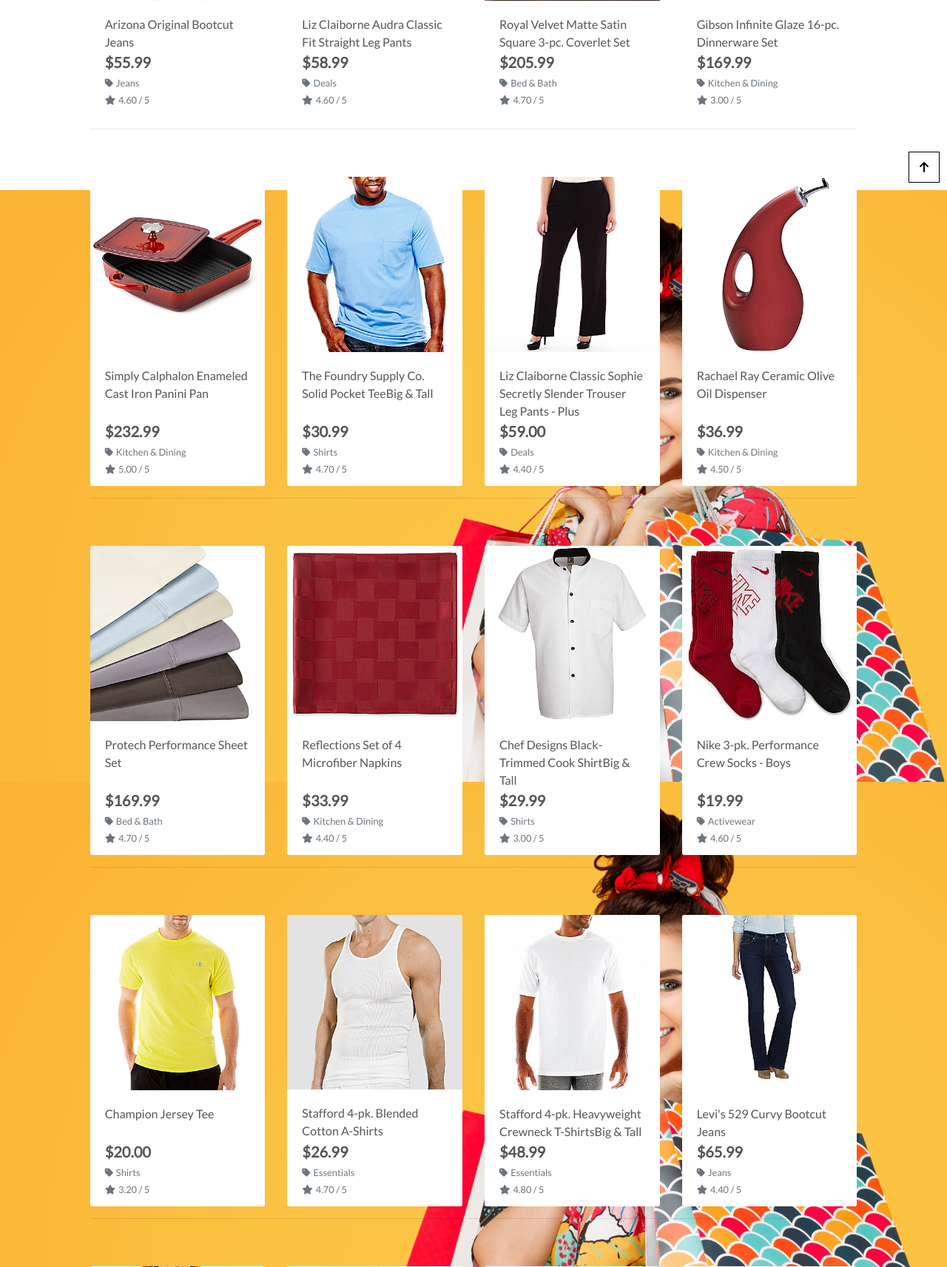
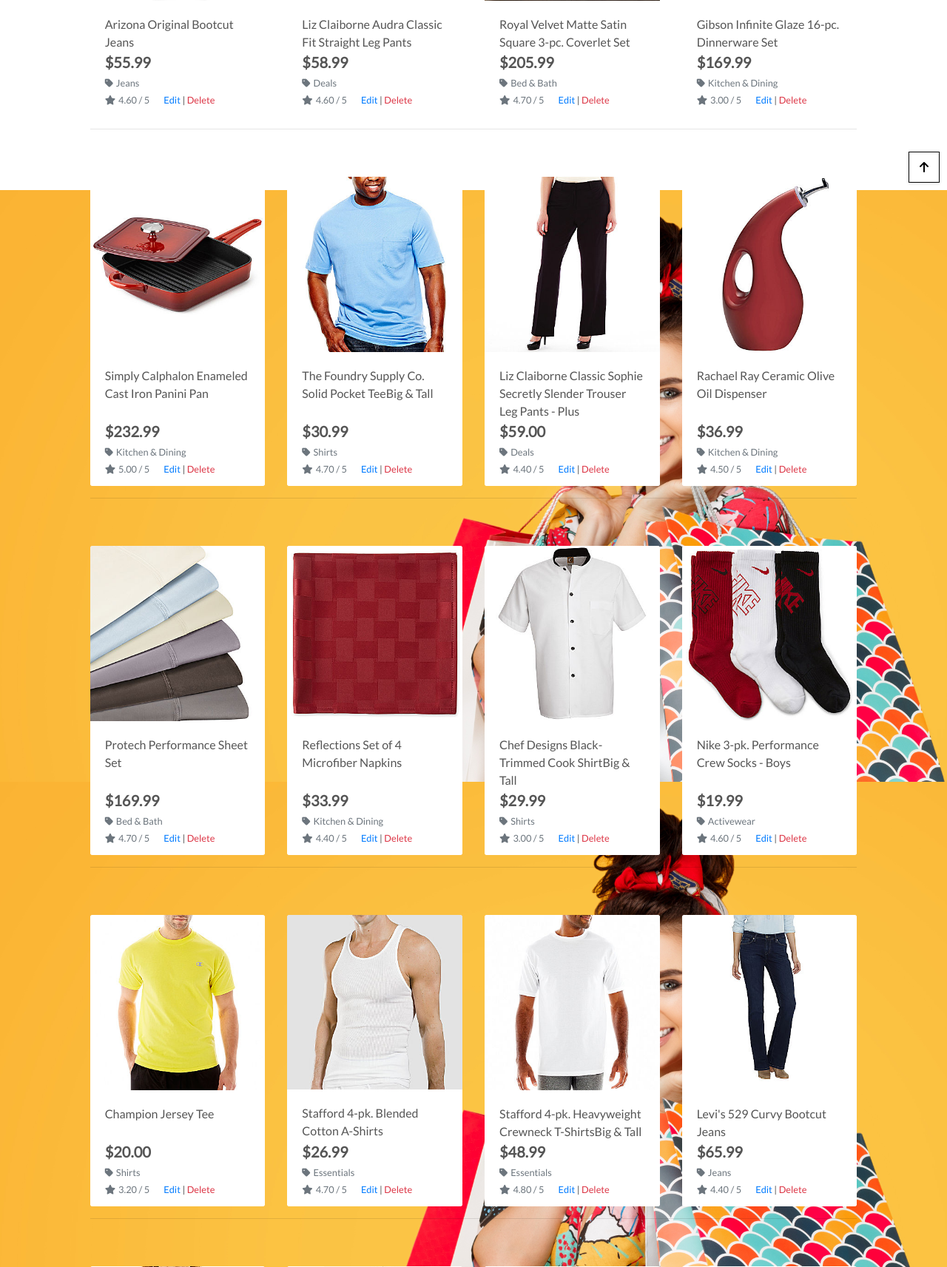
Before and after one commit to asifdanishyar/boutique_ado_v1, a Django app: page /products/ in a window 1280 px wide. Shown: the part 543-2256 px from the top of the page at 74% size. Run offline with Django 3.2, Linux system fonts and the light colour scheme; a user stored in the database is signed in; data comes from the database, SQL or seed files in the repository; both versions use the stored data as it was after the commit; some libraries are stand-ins or nearby versions.

Commit message:
admin product.....delete is added

```diff
--- a/products/templates/products/product_detail.html
+++ b/products/templates/products/product_detail.html
@@ -42,6 +42,12 @@
                         <small class="text-muted"><i class="fas fa-star mr-1"></i>{{ product.rating }} / 5</small>
                     {% else %}
                         <small class="text-muted">No Rating</small>
+                    {% endif %}
+                    {% if request.user.is_superuser %}
+                        <small class="ml-3">
+                            <a href="{% url 'edit_product' product.id %}">Edit</a> |
+                            <a class="text-danger" href="{% url 'delete_product' product.id %}">Delete</a>
+                        </small>
                     {% endif %}
                     <p class="mt-3">{{ product.description }}</p>
                     <form class="form" action="{% url 'add_to_bag' product.id %}" method="POST">
--- a/products/templates/products/products.html
+++ b/products/templates/products/products.html
@@ -83,6 +83,12 @@
                                             {% else %}
                                                 <small class="text-muted">No Rating</small>
                                             {% endif %}
+                                            {% if request.user.is_superuser %}
+                                                <small class="ml-3">
+                                                    <a href="{% url 'edit_product' product.id %}">Edit</a> |
+                                                    <a class="text-danger" href="{% url 'delete_product' product.id %}">Delete</a>
+                                                </small>
+                                            {% endif %}
                                         </div>
                                     </div>
                                 </div>
--- a/products/urls.py
+++ b/products/urls.py
@@ -6,4 +6,5 @@
     path('<int:product_id>/', views.product_detail, name='product_detail'),
     path('add/', views.add_product, name='add_product'),
     path('edit/<int:product_id>/', views.edit_product, name='edit_product'),
+    path('delete/<int:product_id>/', views.delete_product, name='delete_product'),
 ]
--- a/products/views.py
+++ b/products/views.py
@@ -114,3 +114,11 @@
     }
 
     return render(request, template, context)
+
+
+def delete_product(request, product_id):
+    """ Delete a product from the store """
+    product = get_object_or_404(Product, pk=product_id)
+    product.delete()
+    messages.success(request, 'Product deleted!')
+    return redirect(reverse('products'))
```
Also changed, not shown: db.sqlite3.
